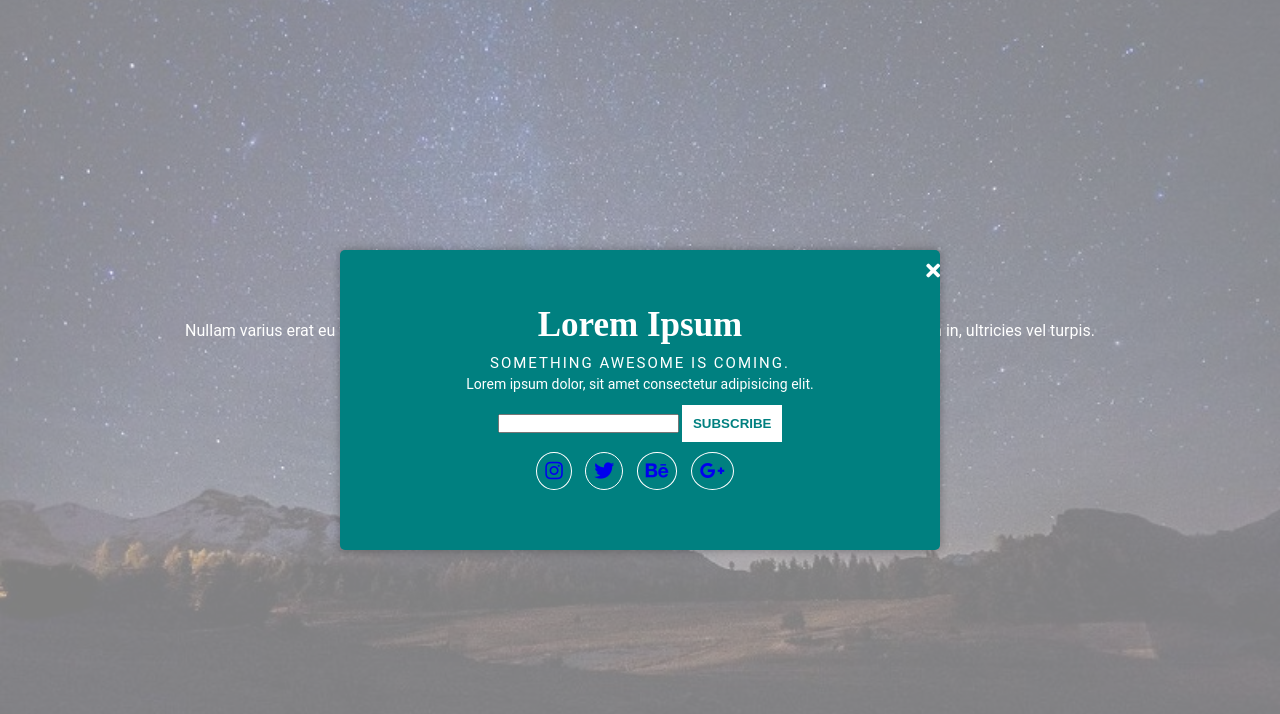
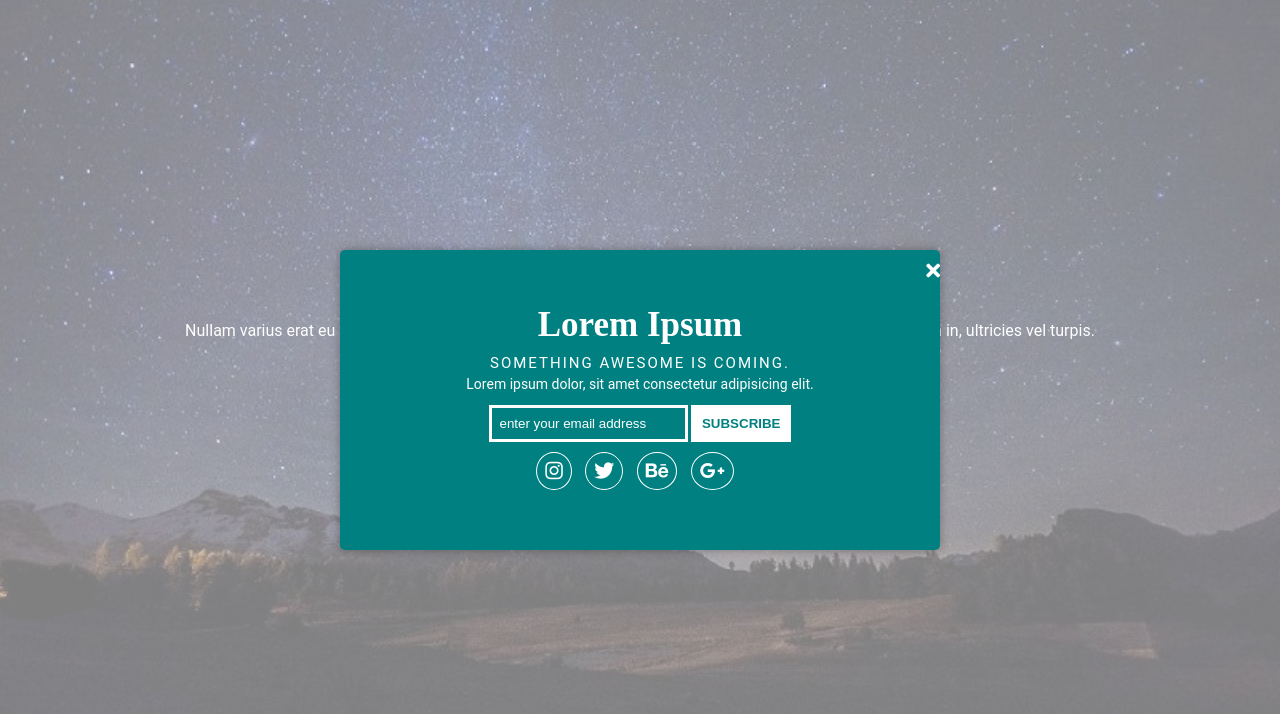
Before and after one commit to akinolapo/Newletter-popup, a plain HTML site: page index.html in a window 1280 px wide. Drawn offline with nearby package versions, Linux system fonts and the light colour scheme.

Commit message:
Update pop.css

```diff
--- a/pop.css
+++ b/pop.css
@@ -74,7 +74,7 @@ h1{
 
 
 
-input[type=text]{
+input[type=email]{
     padding: 8px;
     outline: none;
     border: 3px solid white;
@@ -92,6 +92,11 @@ input[type=text]{
     border: none;
     color: teal;
     font-weight: 700;
+    cursor: pointer;
+}
+.social-media a{
+    text-decoration: none;
+    color: white;
 }
 .social-media i{
     border: 1px solid white;
@@ -100,6 +105,7 @@ input[type=text]{
     font-size: 20px;
     margin-right: 10px;
     margin-top: 10px;
+    cursor: pointer;
 }
 .close-btn{
     background: transparent;
```
